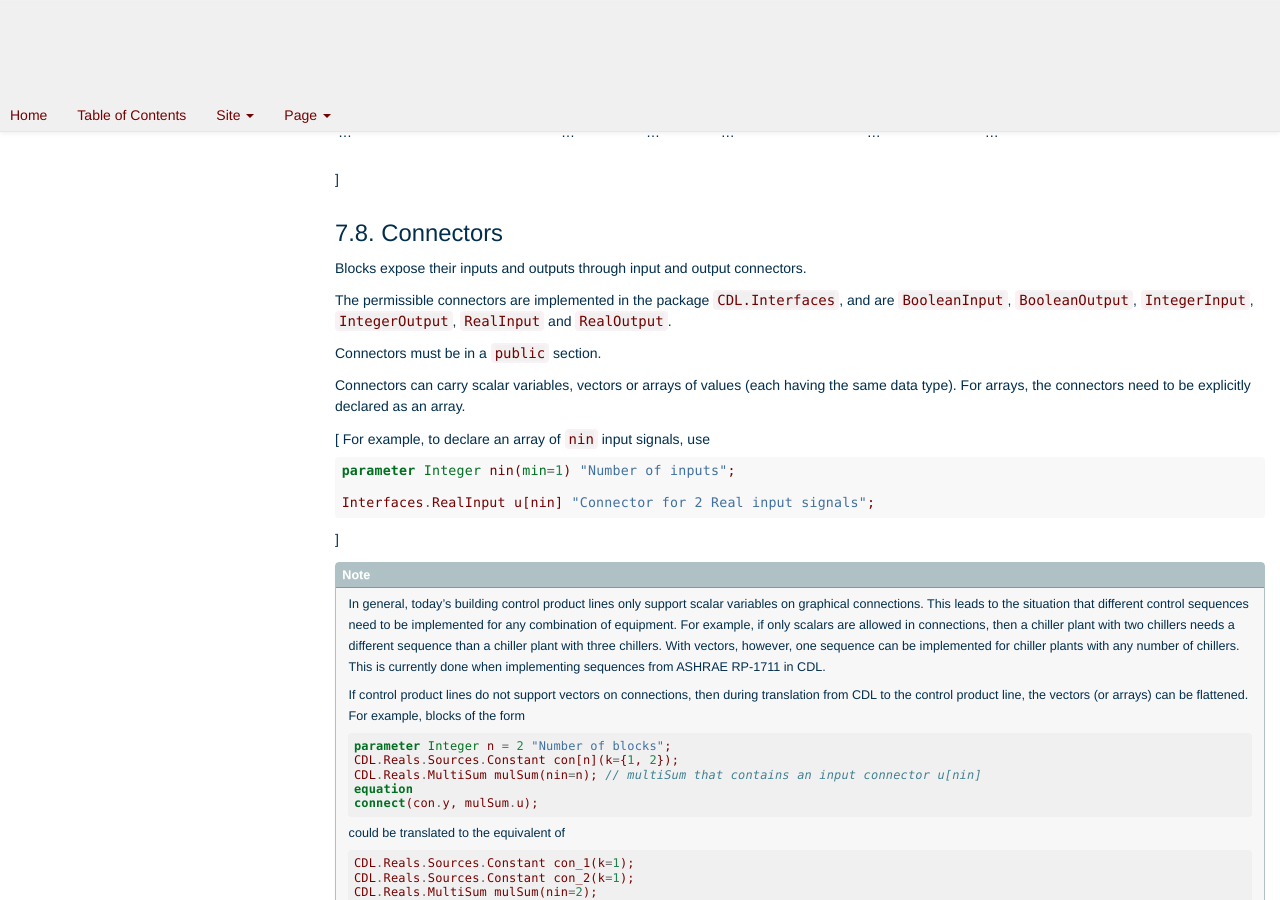
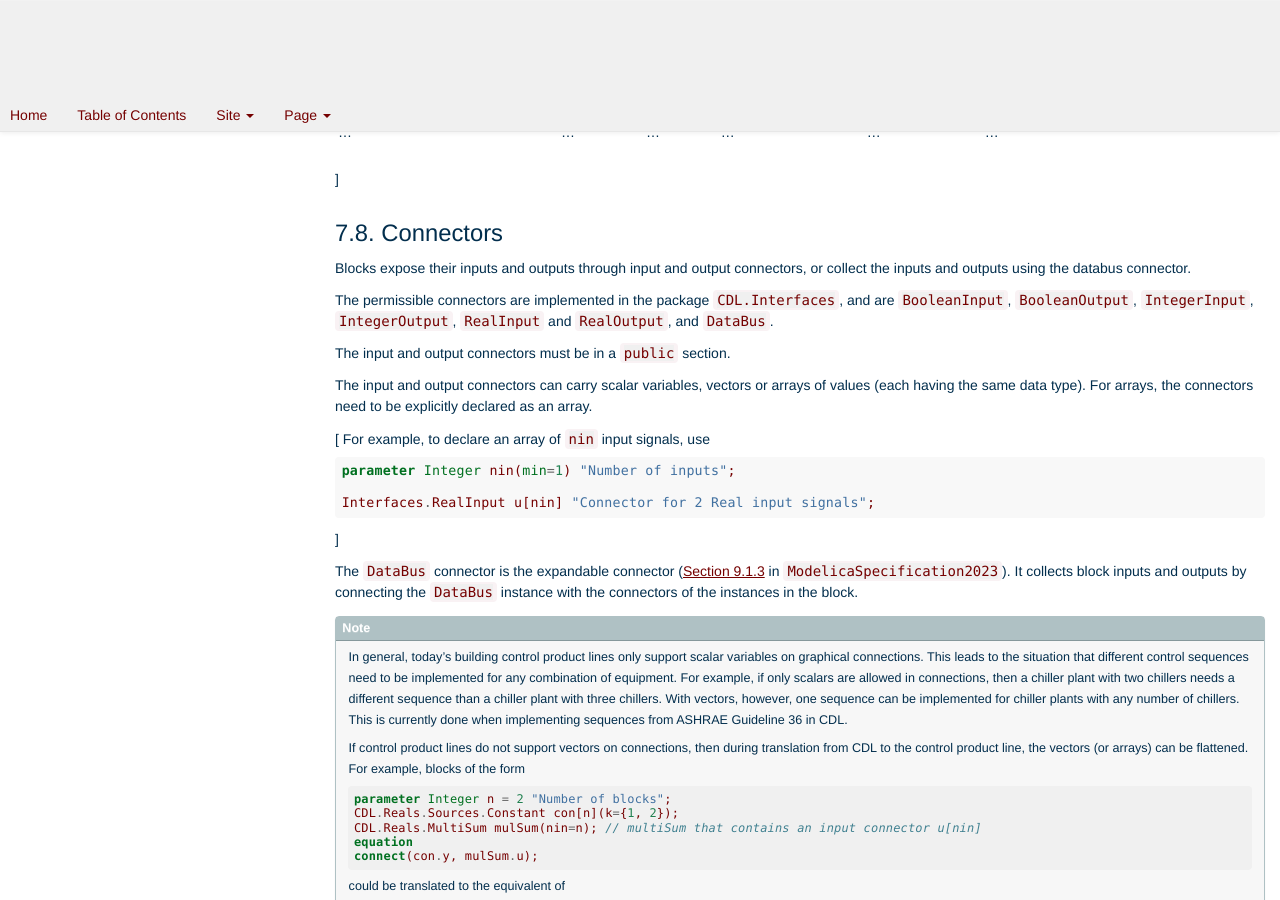
Before and after one commit to lbl-srg/obc, a Sphinx documentation site: the page built from specification/source/cdl.rst, in a window 1280 px wide and 900 px high, scrolled down 17421 px. Built offline with Sphinx 7.4.7, drawn with Linux system fonts in a browser that asks for light colours; formulas are drawn with MathJax 3; cross-references to code outside the pages are shown as plain code.

Commit message:
adding databus connector

```diff
--- a/specification/source/cdl.rst
+++ b/specification/source/cdl.rst
@@ -1294,18 +1294,20 @@ Connectors
 ^^^^^^^^^^
 
 Blocks expose their inputs and outputs through input and output
-connectors.
+connectors, or collect the inputs and outputs using the databus connector.
 
 The permissible connectors are implemented in the package
 ``CDL.Interfaces``, and are
 ``BooleanInput``, ``BooleanOutput``,
 ``IntegerInput``, ``IntegerOutput``,
-``RealInput`` and ``RealOutput``.
-
-Connectors must be in a ``public`` section.
-
-Connectors can carry scalar variables, vectors or arrays of values (each having the same data type).
-For arrays, the connectors need to be explicitly declared as an array.
+``RealInput`` and ``RealOutput``,
+and ``DataBus``.
+
+The input and output connectors must be in a ``public`` section.
+
+The input and output connectors can carry scalar variables, vectors or arrays of values
+(each having the same data type). For arrays, the connectors need to be explicitly declared
+as an array.
 
 [ For example, to declare an array of ``nin`` input signals, use
 
@@ -1316,6 +1318,11 @@ For arrays, the connectors need to be explicitly declared as an array.
    Interfaces.RealInput u[nin] "Connector for 2 Real input signals";
 
 ]
+
+The ``DataBus`` connector is the expandable connector
+(`Section 9.1.3 <https://specification.modelica.org/maint/3.6/connectors-and-connections.html#expandable-connectors>`_
+in :cite:`ModelicaSpecification2023`). It collects block inputs and outputs by connecting the ``DataBus``
+instance with the connectors of the instances in the block.
 
 .. note::
 
@@ -1324,7 +1331,7 @@ For arrays, the connectors need to be explicitly declared as an array.
    equipment. For example, if only scalars are allowed in connections, then a chiller plant with two chillers
    needs a different sequence than a chiller plant with three chillers. With vectors, however,
    one sequence can be implemented for chiller plants with any number of chillers. This is currently done
-   when implementing sequences from ASHRAE RP-1711 in CDL.
+   when implementing sequences from ASHRAE Guideline 36 in CDL.
 
    If control product lines do not support vectors on connections, then during translation from CDL to the
    control product line, the vectors (or arrays) can be flattened. For example, blocks of the form
```
